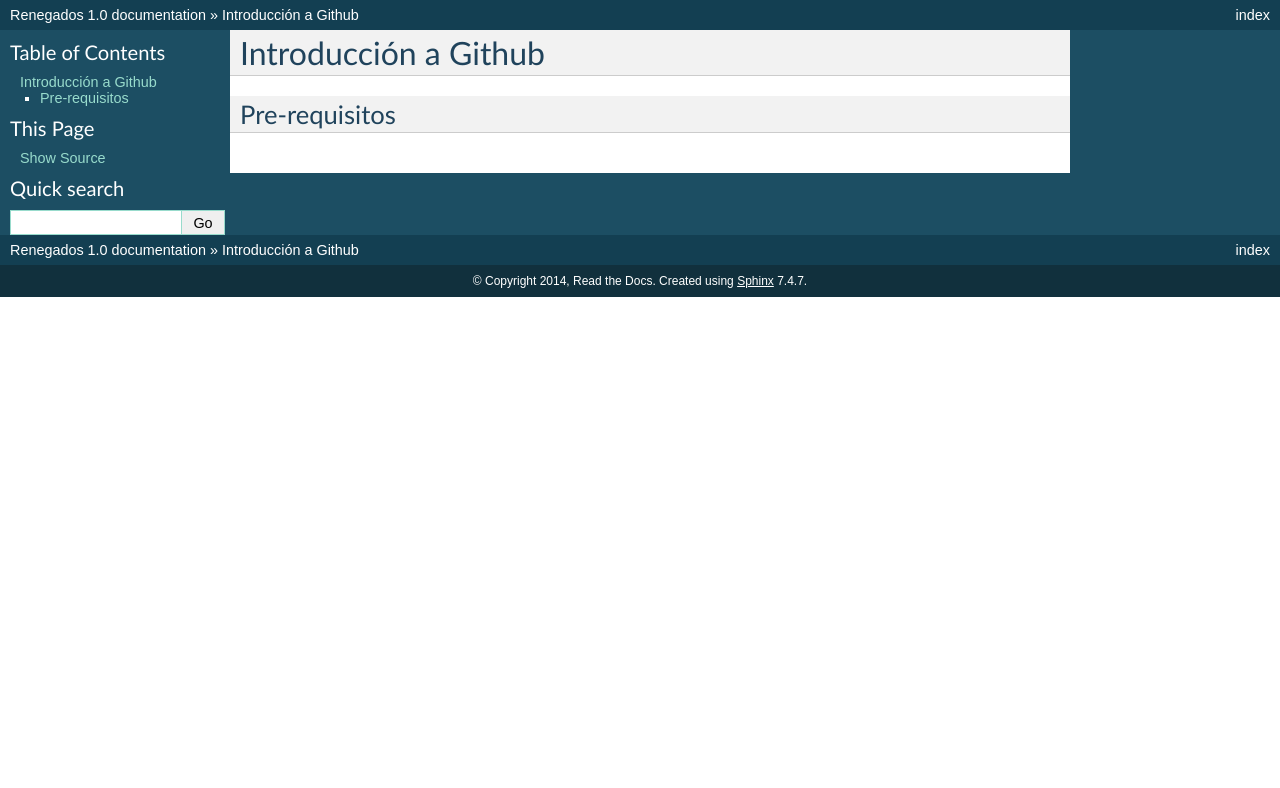
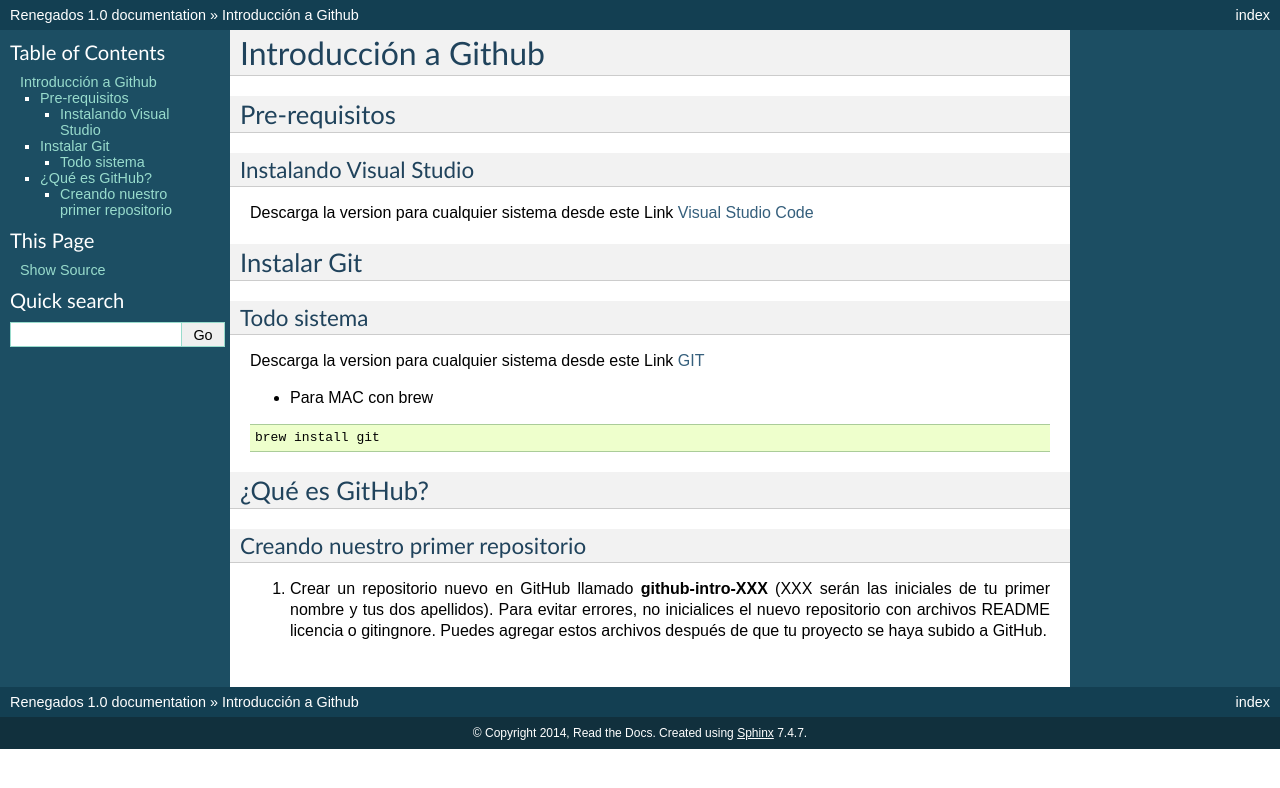
Before and after one commit to jveraduran/github-intro, a Sphinx documentation site: the page built from docs/index.rst, in a window 1280 px wide. Shown: the top 788 px of the page. Built offline with Sphinx 7.4.7, drawn with Linux system fonts in a browser that asks for light colours.

```diff
--- a/docs/index.rst
+++ b/docs/index.rst
@@ -8,3 +8,30 @@
 
 Pre-requisitos
 ##############
+
+Instalando Visual Studio
+************************
+Descarga la version para cualquier sistema desde este Link `Visual Studio Code <https://code.visualstudio.com>`_
+
+Instalar Git
+############
+
+Todo sistema
+************
+
+Descarga la version para cualquier sistema desde este Link `GIT <https://git-scm.com/downloads>`_
+
+* Para MAC con brew
+
+.. code-block::
+
+   brew install git
+
+
+¿Qué es GitHub?
+###############
+
+Creando nuestro primer repositorio
+**********************************
+
+1. Crear un repositorio nuevo en GitHub llamado **github-intro-XXX** (XXX serán las iniciales de tu primer nombre y tus dos apellidos). Para evitar errores, no inicialices el nuevo repositorio con archivos README licencia o gitingnore. Puedes agregar estos archivos después de que tu proyecto se haya subido a GitHub.
```
